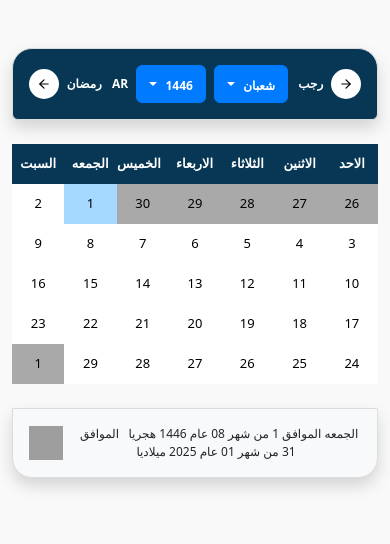
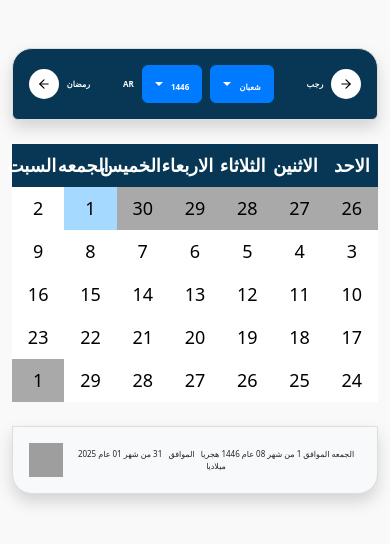
Before and after one commit to mtdm2023/Higri_Calendar, a plain HTML site: page index.html in a window 390 px wide. Drawn offline with Linux system fonts and the light colour scheme; grey boxes are pictures that could not be loaded.

Commit message:
Update tscss3.css

```diff
--- a/css/tscss3.css
+++ b/css/tscss3.css
@@ -35,14 +35,14 @@
   }
 
   body {
-    font-size: 12px !important;
+    font-size: 8px !important;
   }
 
   span {
-    font-size: 12px !important;
+    font-size: 8px !important;
   }
   th, td {
 
-    font-size: 13px !important;
+    font-size: 8x !important;
 }
 }
```
